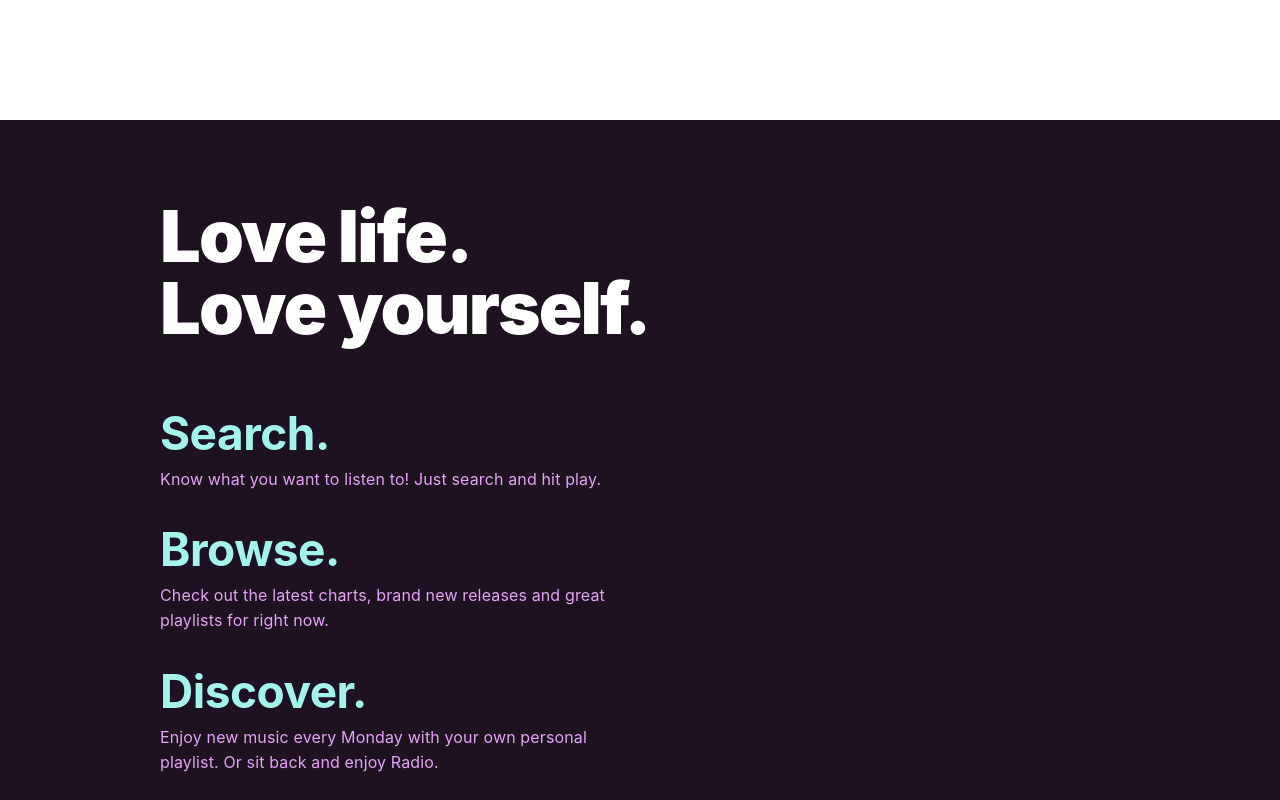
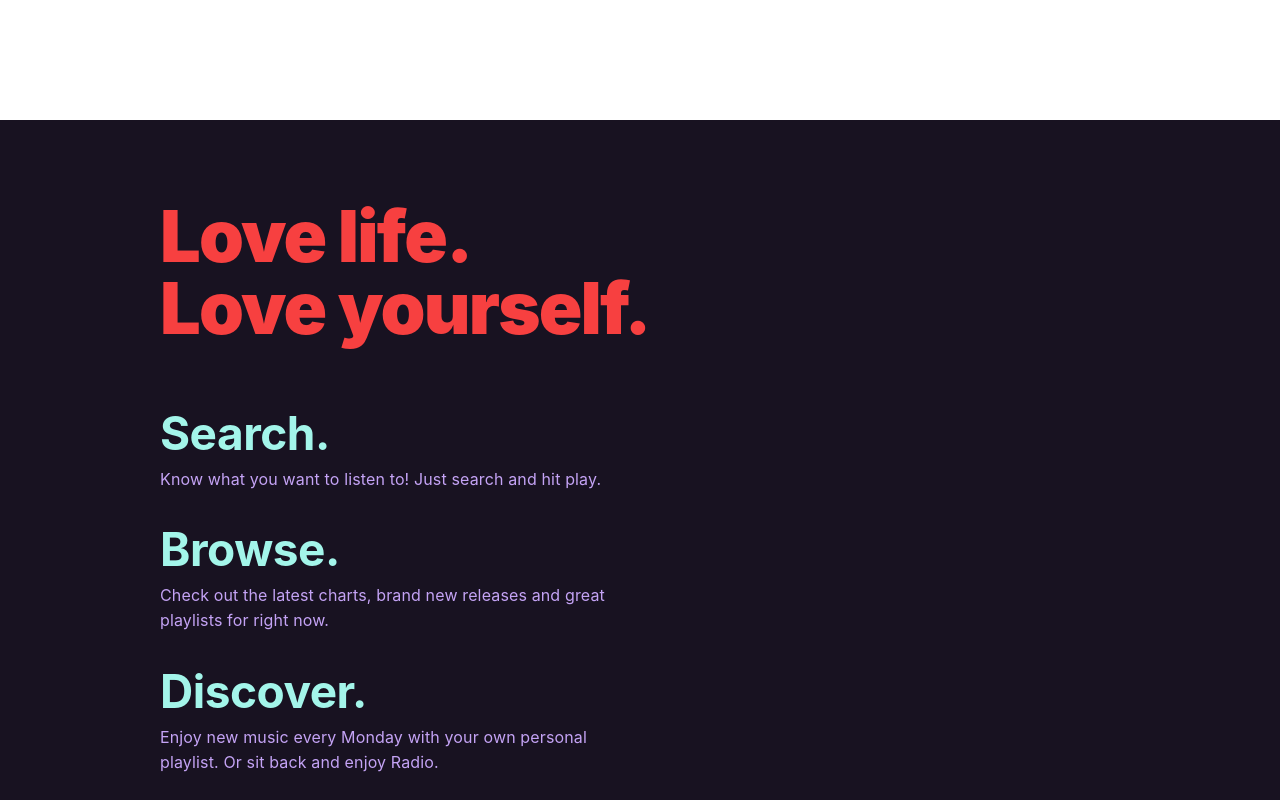
Before and after one commit to alobato/modulz-styled, a React (Create React App) app: page / in a window 1280 px wide. Shown: the part 600-1400 px from the top of the page. Built offline with nearby package versions, Linux system fonts and the light colour scheme.

Commit message:
Tweak some colors

```diff
--- a/src/App.js
+++ b/src/App.js
@@ -78,10 +78,10 @@ class App extends Component {
           </Container>
         </Section>
 
-        <Section large purpleShade>
+        <Section large violetShade>
           <Container large>
             <Spacing mb8>
-              <Heading large white>Love life.<br></br> Love yourself.</Heading>
+              <Heading large red>Love life.<br></br> Love yourself.</Heading>
             </Spacing>
             <Grid>
               <GridColumn column_12 bps_column_6>
@@ -89,19 +89,19 @@ class App extends Component {
                   <Spacing mb2>
                     <Heading tealTint>Search.</Heading>
                   </Spacing>
-                  <Text purpleTint>Know what you want to listen to! Just search and hit play.</Text>
+                  <Text violetTint>Know what you want to listen to! Just search and hit play.</Text>
                 </Spacing>
                 <Spacing mb5>
                   <Spacing mb2>
                     <Heading tealTint>Browse.</Heading>
                   </Spacing>
-                  <Text purpleTint>Check out the latest charts, brand new releases and great playlists for right now.</Text>
+                  <Text violetTint>Check out the latest charts, brand new releases and great playlists for right now.</Text>
                 </Spacing>
                 <Spacing>
                   <Spacing mb2>
                     <Heading tealTint>Discover.</Heading>
                   </Spacing>
-                  <Text purpleTint>Enjoy new music every Monday with your own personal playlist. Or sit back and enjoy Radio.</Text>
+                  <Text violetTint>Enjoy new music every Monday with your own personal playlist. Or sit back and enjoy Radio.</Text>
                 </Spacing>
               </GridColumn>
               <GridColumn column_12 bps_column_6>
--- a/src/Palette.js
+++ b/src/Palette.js
@@ -31,6 +31,7 @@ export const GRAY_700 = 'hsl(200, 34%, 15%)';
 export const GRAY_800 = 'hsl(200, 43%, 11%)';
 
 export const RED_100 = 'hsl(0, 92%, 97%)';
+export const RED_300 = 'hsl(0, 80%, 80%)';
 export const RED_500 = 'hsl(0, 92%, 61%)';
 export const RED_700 = 'hsl(0, 92%, 46%)';
 
@@ -77,7 +78,9 @@ export const CRIMSON_500 = 'hsl(18, 100%, 60%)'
 export const LAVENDER_300 = 'hsl(255, 80%, 80%)'
 export const LAVENDER_500 = 'hsl(255, 74%, 60%)'
 
+export const VIOLET_300 = 'hsl(264, 80%, 80%)'
 export const VIOLET_500 = 'hsl(264, 52%, 45%)'
+export const VIOLET_900 = 'hsl(264, 30%, 10%)';
 
 // Spacing
 
--- a/src/components/Section.js
+++ b/src/components/Section.js
@@ -59,6 +59,7 @@ const Section = styled.section`
   ${props => props.violetTint && css` background-color: ${palette.VIOLET_100}; `}
 
   ${props => props.purpleShade && css` background-color: ${palette.PURPLE_900}; `}
+  ${props => props.violetShade && css` background-color: ${palette.VIOLET_900}; `}
 `;
 
 export default Section;
```
